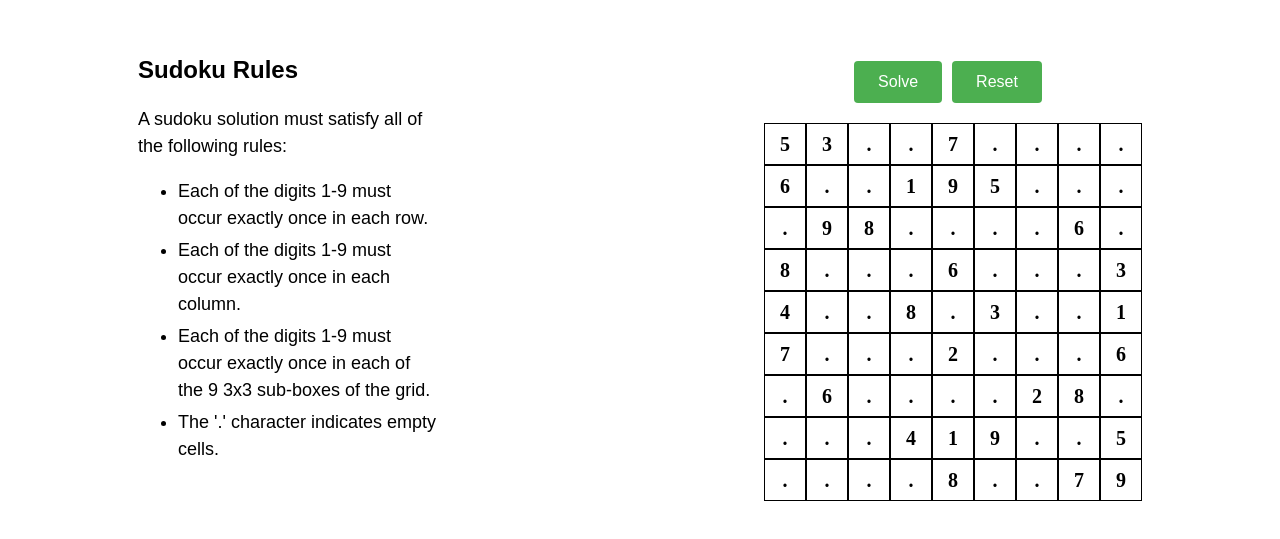
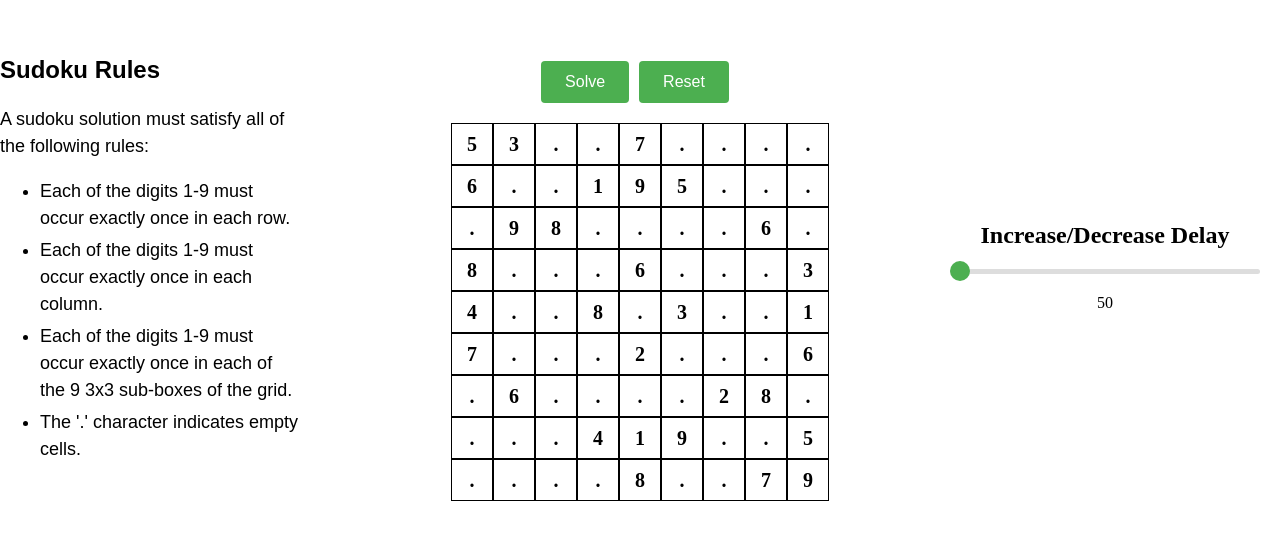
Before and after one commit to rabi-siddique/sudoku-solver, a plain HTML site: page index.html in a window 1280 px wide. Shown: the part 143-682 px from the top of the page. Drawn offline with Linux system fonts and the light colour scheme.

Commit message:
add a slider to increase/decrease the delay

```diff
--- a/index.html
+++ b/index.html
@@ -33,6 +33,15 @@
         </div>
         <div id="grid"></div>
       </div>
+      <div class="right-container">
+        <div class="delay-heading">
+          <h2>Increase/Decrease Delay</h2>
+        </div>
+        <div class="slider">
+          <div class="dot"></div>
+        </div>
+        <div class="value">50</div>
+      </div>
     </div>
     <script src="script.js"></script>
   </body>
--- a/script.js
+++ b/script.js
@@ -3,6 +3,49 @@ const solveButton = document.getElementById('solve-button');
 const resetButton = document.getElementById('reset-button');
 const counter = document.getElementById('counter');
 let recursiveCalls = 0;
+
+const dot = document.querySelector('.dot');
+const slider = document.querySelector('.slider');
+let delay = 50;
+
+function updateValue() {
+  document.querySelector('.value').innerHTML = delay;
+}
+
+// function to handle dot movement
+function moveDot(event) {
+  // calculate the new position of the dot
+  let dotPosition = event.clientX - slider.offsetLeft;
+  // make sure the dot stays within the slider
+  if (dotPosition < 0) {
+    dotPosition = 0;
+  } else if (dotPosition > slider.offsetWidth) {
+    dotPosition = slider.offsetWidth;
+  }
+  // calculate the delay value based on the dot position
+  delay = Math.round((dotPosition / slider.offsetWidth) * 100);
+  // update the value element and delay variable
+  updateValue();
+  // update the position of the dot
+  dot.style.left = `${dotPosition}px`;
+}
+
+// add event listeners for dot movement
+dot.addEventListener('mousedown', () => {
+  dot.classList.add('active-dot');
+  document.addEventListener('mousemove', moveDot);
+});
+document.addEventListener('mouseup', () => {
+  dot.classList.remove('active-dot');
+  document.removeEventListener('mousemove', moveDot);
+});
+document.addEventListener('mouseleave', () => {
+  dot.classList.remove('active-dot');
+  document.removeEventListener('mousemove', moveDot);
+});
+
+// update the initial value element and delay variable
+updateValue();
 
 const originalGridValues = [
   ['5', '3', '.', '.', '7', '.', '.', '.', '.'],
@@ -55,7 +98,7 @@ async function solve(grid) {
               [i].getElementsByClassName('cell')[j];
             cell.innerText = number; // update cell value on screen
             cell.classList.add('backtracking');
-            await new Promise((resolve) => setTimeout(resolve, 50)); // Add delay of 50ms
+            await new Promise((resolve) => setTimeout(resolve, delay)); // Add delay of 50ms
             if (await solve(grid)) {
               cell.classList.remove('backtracking');
               cell.classList.add('solved');
@@ -64,7 +107,7 @@ async function solve(grid) {
             cell.classList.remove('backtracking');
             grid[i][j] = '.';
             cell.innerText = ''; // reset cell value on screen
-            await new Promise((resolve) => setTimeout(resolve, 50)); // Add delay of 50ms
+            await new Promise((resolve) => setTimeout(resolve, delay)); // Add delay of 50ms
           }
         }
         return false;
--- a/style.css
+++ b/style.css
@@ -11,15 +11,24 @@ body {
   align-items: center;
   flex-grow: 1;
   height: 100%;
+  padding: 0px 20px;
 }
 
 .solver-container,
-.description-container {
+.description-container,
+.right-container {
   display: flex;
   flex-direction: column;
   align-items: center;
   justify-content: center;
-  flex-grow: 1;
+}
+
+.solver-container {
+  width: 50%;
+}
+.right-container,
+.description-container {
+  width: 25%;
 }
 
 #grid {
@@ -27,6 +36,7 @@ body {
   flex-direction: column;
   align-items: center;
   justify-content: center;
+  width: 100%;
 }
 
 .row {
@@ -136,3 +146,31 @@ button:hover {
 .description li {
   margin-bottom: 5px;
 }
+
+.slider {
+  width: 100%;
+  height: 5px;
+  background-color: #ddd;
+  border-radius: 5px;
+  position: relative;
+  margin-bottom: 20px;
+}
+
+.slider .dot {
+  width: 20px;
+  height: 20px;
+  border-radius: 50%;
+  background-color: #4caf50;
+  position: absolute;
+  top: -8px;
+  cursor: grab;
+  user-select: none;
+}
+
+.slider .dot:active {
+  cursor: grabbing;
+}
+
+.value {
+  text-align: center;
+}
```
